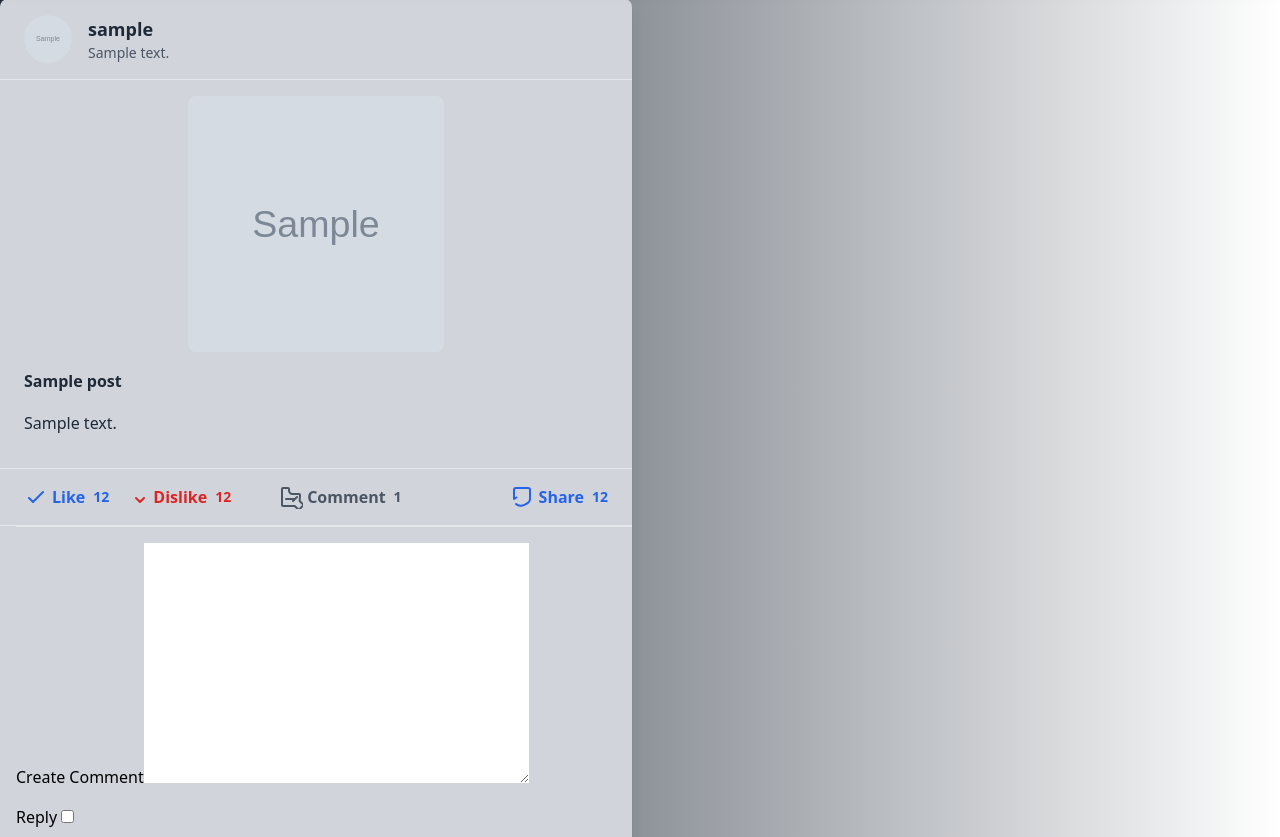
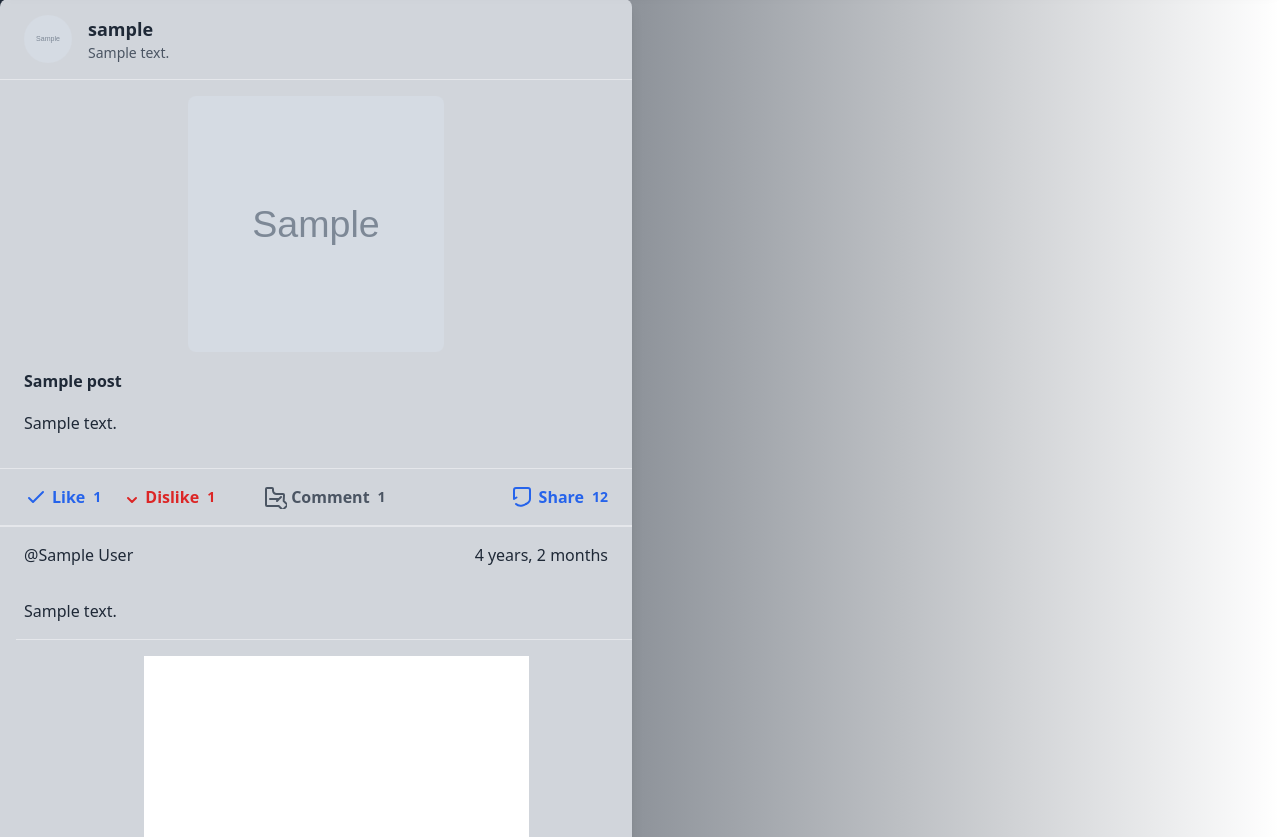
Before and after one commit to pedramkarimii/Tiny-Instagram, a Django app: page /explorer/1/ in a window 1280 px wide. Shown: the part 119-956 px from the top of the page. Run offline with Django 5.2, Linux system fonts and the light colour scheme; a user stored in the database is signed in; tables that the repository leaves empty hold one stand-in row (values such as "Sample post"); grey boxes marked "Sample" are stand-in pictures; parts of the project's set-up code (start-up, migrations or seed data) failed here and were passed over; some libraries are stand-ins or nearby versions; some web fonts are replaced; grey boxes are pictures that could not be loaded.

Commit message:
:white_check_mark:  create like and dislike for post

```diff
--- a/post/urls.py
+++ b/post/urls.py
@@ -1,6 +1,6 @@
 from django.urls import path
 from post.views import HomePostView, UpdatePostView, DeletePostView, Explorer, CreatePostView, UnfollowUserView, \
-    FollowUserView
+    FollowUserView, PostLikeView, PostDislikeView
 
 urlpatterns = [
     path('createpost/', CreatePostView.as_view(), name='create_post'),
@@ -8,6 +8,8 @@ urlpatterns = [
     path("explorer/<int:pk>/", Explorer.as_view(), name="explorer"),
     path('follow/<int:user_id>/', FollowUserView.as_view(), name='follow_user'),
     path('unfollow/<str:user_id>/', UnfollowUserView.as_view(), name='unfollow_user'),
+    path('like/<str:post_id>/', PostLikeView.as_view(), name='like_user'),
+    path('dislike/<str:post_id>/', PostDislikeView.as_view(), name='dislike_user'),
 
     path('post/<int:pk>/update/', UpdatePostView.as_view(), name='update_post'),
     path('post/<int:pk>/delete/', DeletePostView.as_view(), name='delete_post'),
--- a/post/views.py
+++ b/post/views.py
@@ -1,8 +1,6 @@
 from django.contrib.auth.mixins import LoginRequiredMixin
 from django.db.models import Count
 from django.urls import reverse_lazy
-from django.views.generic import DetailView
-
 from account.models import User, Profile
 from core.mixin import HttpsOptionMixin as CustomView
 from post.forms import UpdatePostForm, CreatCommentForm
@@ -33,9 +31,8 @@ class HomePostView(CustomView):
             comment.post = post_instance
             comment.save()
             messages.success(request, "You have created a new comment")
-            return redirect(self.get_success_url())  # Redirect to dynamically obtained success URL
+            return redirect(self.get_success_url())
 
-        # If form is not valid, render the form again with errors
         posts = Post.objects.filter(owner=request.user.profile).order_by('-update_time', 'create_time')
         return render(request, self.template_name, {'posts': posts, 'form': form})
 
@@ -81,13 +78,56 @@ class Explorer(CustomView):
         return render(request, self.template_name, {'form': form})
 
 
+class PostLikeView(CustomView):
+    template_name = 'explorer/explorer.html'
+    success_url = reverse_lazy('explorer')
+    http_method_names = ['get']
+
+    def get_success_url(self):
+        return reverse_lazy('explorer', kwargs={'pk': self.kwargs['post_id']})
+
+    def get(self, request, post_id):
+        post = get_object_or_404(Post, id=post_id)
+
+        if post.likes == request.user.profile:
+            messages.error(request, "You already liked this post")
+        else:
+            post.likes = request.user.profile
+            post.save()
+            messages.success(request, "You have liked this post")
+            if post.dislikes == request.user.profile:
+                post.dislikes = None
+                post.save()
+                messages.success(request, "You have removed your dislike from this post")
+
+        return redirect(self.get_success_url())
+
+
+class PostDislikeView(CustomView):
+
+    def get(self, request, post_id):
+        post = get_object_or_404(Post, id=post_id)
+
+        if post.dislikes == request.user.profile:
+            messages.error(request, "You already disliked this post")
+        else:
+            post.dislikes = request.user.profile
+            post.save()
+            messages.success(request, "You have disliked this post")
+            if post.likes == request.user.profile:
+                post.likes = None
+                post.save()
+                messages.success(request, "You have removed your like from this post")
+
+        return redirect(reverse_lazy('explorer', kwargs={'pk': post_id}))
+
+
 class FollowUserView(CustomView):
     template_name = 'explorer/explorer.html'
     success_url = reverse_lazy('explorer')
     http_method_names = ['get', 'post']
 
     def get(self, request, *args, **kwargs):
-        # Handle GET requests here if needed
         return redirect(self.success_url)
 
     def post(self, request, *args, **kwargs):
@@ -95,11 +135,9 @@ class FollowUserView(CustomView):
         profile = Profile.objects.get(pk=user_id)
         current_user_profile = request.user.profile
 
-        # Logic to follow the user
         current_user_profile.following = profile.user
         current_user_profile.save()
 
-        # Add a success message
         messages.success(request, f"You are now following {profile.full_name}")
 
         return redirect(self.success_url)
--- a/template/explorer/explorer.html
+++ b/template/explorer/explorer.html
@@ -55,6 +55,7 @@
                 </div>
                 <div class="px-6 py-4 border-t border-gray-200 flex justify-between items-center">
                     <div class="flex ">
+                        <a href="{% url 'like_user' post.id %}">
                         <button class="text-blue-600 font-semibold mr-4 flex items-center">
                             <svg class="w-6 h-6 mr-1" fill="none" stroke="currentColor" viewBox="0 0 24 24"
                                  xmlns="http://www.w3.org/2000/svg">
@@ -62,8 +63,9 @@
                                       d="M5 13l4 4L19 7"></path>
                             </svg>
                             <span>Like</span>
-                            <span class="text-sm pl-2">12</span>
-                        </button>
+                            <span class="text-sm pl-2">{{  post.num_likes}}</span>
+                        </button> </a>
+                         <a href="{% url 'dislike_user' post.id %}">
                         <button class="text-red-600 font-semibold mr-4 flex items-center">
                             <svg class="w-6 h-6 mr-1" fill="none" stroke="currentColor" viewBox="0 0 24 24"
                                  xmlns="http://www.w3.org/2000/svg">
@@ -71,8 +73,8 @@
                                       d="M19 13l-4 4-4-4"></path>
                             </svg>
                             <span>Dislike</span>
-                            <span class="text-sm pl-2">12</span>
-                        </button>
+                            <span class="text-sm pl-2">{{  post.num_dislikes}}</span>
+                        </button> </a>
                         <button class="text-gray-600 font-semibold ml-8 mr-4 flex items-center">
                             <svg class="w-6 h-6 mr-1" fill="none" stroke="currentColor" viewBox="0 0 24 24"
                                  xmlns="http://www.w3.org/2000/svg">
@@ -98,7 +100,7 @@
                 <hr>
                 <div class="comments-container">
                     {% for comment in post.comment_set.all %}
-                        {% if comment.is_reply == False %}
+{#                        {% if comment.is_reply == False %}#}
 
 
                             <div class="comment-item border-t border-gray-200">
@@ -114,7 +116,8 @@
                                     <p class="text-gray-800">{{ comment.comments | safe }}</p>
                                 </div>
                             </div>
-                        {% endif %}
+
+{#                        {% endif %}#}
                     {% empty %}
                         <p class="mt-4 ml-4 text-gray-800">No comment yet!</p>
 
```
Also changed, not shown: template/post/posts.html (+13 -0 lines).
